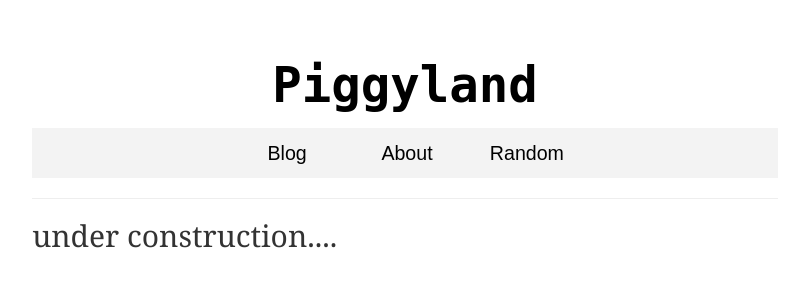
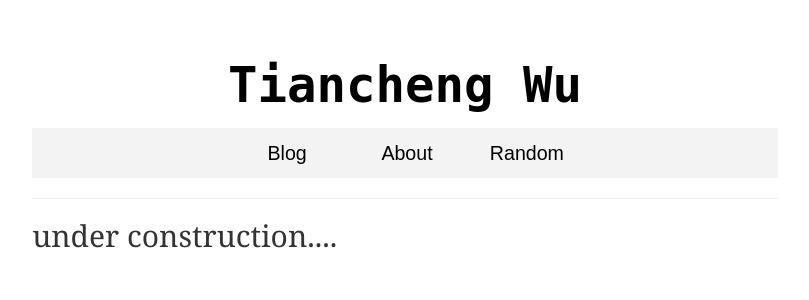
Before and after one commit to ilikeeatingrice/myBlog, a Flask app: page /about in a window 1280 px wide. Shown: the top 300 px of the page, without its empty margins (235-1044 px from the left). Run offline with Flask 2, Linux system fonts and the light colour scheme; some libraries are stand-ins or nearby versions.

Commit message:
update title

```diff
--- a/templates/layout.html
+++ b/templates/layout.html
@@ -20,7 +20,7 @@
 </head>
 <div class=page>
   <div id = "menu">
-    <h1 id="site_title"><a href = "{{url_for('show_entries')}}">Piggyland</a></h1>
+    <h1 id="site_title"><a href = "{{url_for('show_entries')}}">Tiancheng Wu</a></h1>
   </div>
 
   <div class="nav">
```
